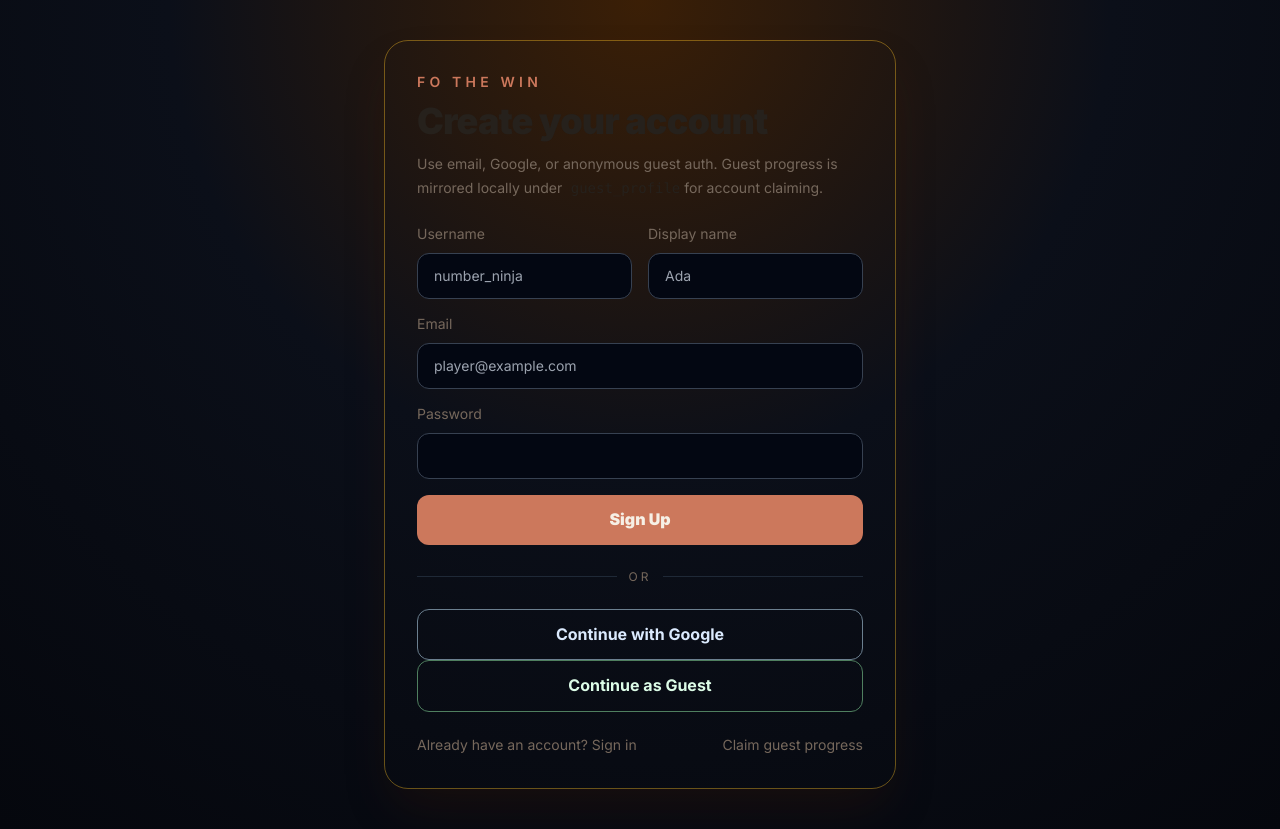
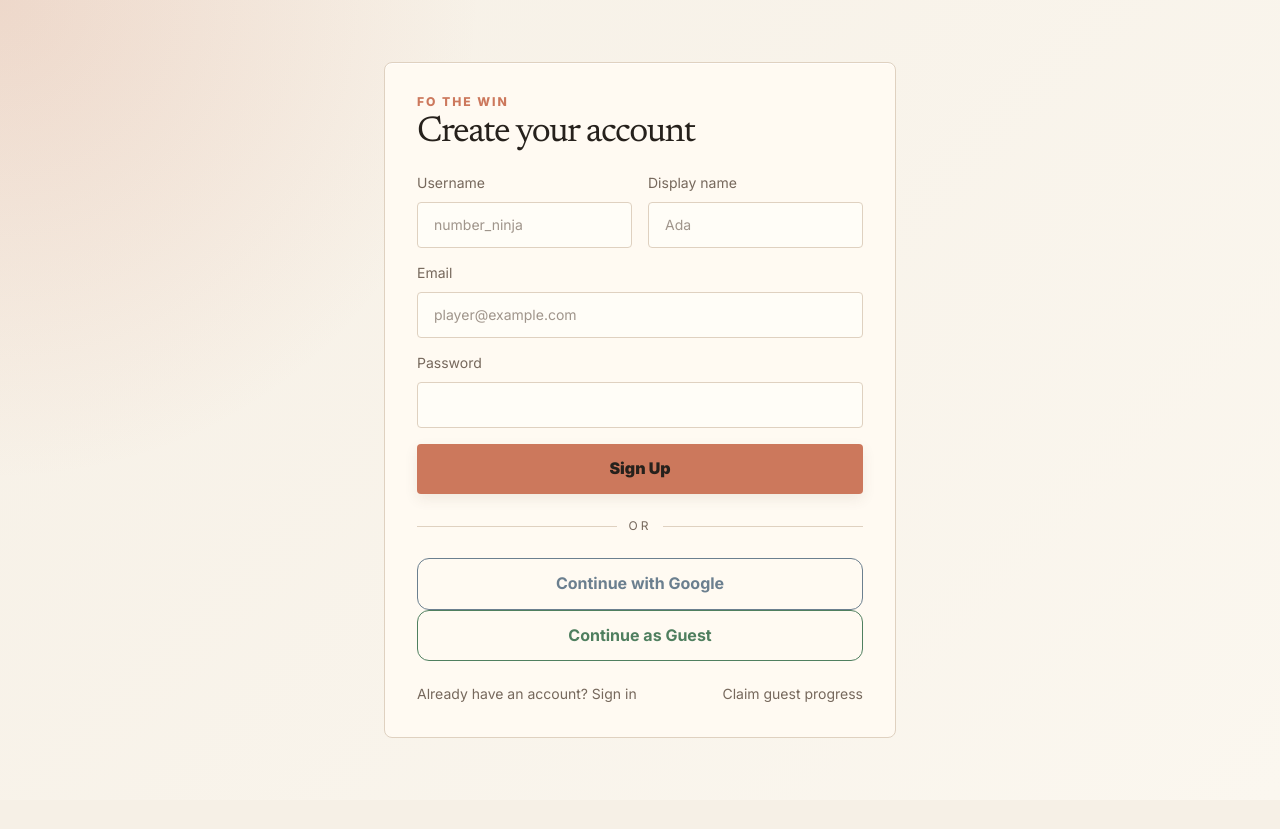
Before and after one commit to markandeyay/Fo-The-Win, a Next.js app: page /signup in a window 1280 px wide. After the commit the page ends 800 px from the top, so only its background shows below. Built offline with nearby package versions, Linux system fonts and the light colour scheme.

Commit message:
Design: Restyle auth surfaces

```diff
--- a/app/(auth)/claim/page.tsx
+++ b/app/(auth)/claim/page.tsx
@@ -80,33 +80,33 @@ export default function ClaimAccountPage() {
   }
 
   return (
-    <main className="min-h-screen bg-[radial-gradient(circle_at_top,#082f49_0,#0b0f19_42%,#05070d_100%)] px-6 py-10">
+    <main className="ftw-page-shell min-h-screen px-6 py-10">
       <div className="mx-auto flex min-h-[calc(100vh-5rem)] max-w-6xl items-center justify-center">
-        <div className="w-full max-w-xl rounded-3xl border border-ftw-info/40 bg-ftw-panel p-6 shadow-2xl md:p-8">
-          <p className="text-sm font-semibold uppercase tracking-[0.3em] text-ftw-info">
+        <div className="ftw-card w-full max-w-xl p-6 md:p-8">
+          <p className="ftw-label text-ftw-info">
             Claim account
           </p>
-          <h1 className="mt-2 text-4xl font-black">Keep your guest progress</h1>
+          <h1 className="ftw-display mt-2 text-4xl">Keep your guest progress</h1>
           <p className="mt-3 text-sm leading-6 text-ftw-muted">
             If you are currently playing as an anonymous guest, this upgrades the same auth
             user to email/password and copies local guest profile fields to your profile row.
           </p>
 
           {profile && (
-            <div className="mt-5 rounded-2xl border border-gray-800 bg-gray-950 p-4">
+            <div className="ftw-card-muted mt-5 p-4">
               <div className="text-xl font-black">{profile.display_name}</div>
               <div className="text-sm text-ftw-muted">@{profile.username}</div>
               <div className="mt-3 grid grid-cols-3 gap-2 text-center text-sm">
-                <div className="rounded-xl bg-ftw-panel p-3">
-                  <div className="font-black text-ftw-accent">{profile.xp}</div>
+                <div className="rounded-xl border border-ftw-line bg-ftw-raised p-3">
+                  <div className="ftw-number text-ftw-accent">{profile.xp}</div>
                   <div className="text-ftw-muted">XP</div>
                 </div>
-                <div className="rounded-xl bg-ftw-panel p-3">
-                  <div className="font-black text-ftw-accent">{profile.level}</div>
+                <div className="rounded-xl border border-ftw-line bg-ftw-raised p-3">
+                  <div className="ftw-number text-ftw-accent">{profile.level}</div>
                   <div className="text-ftw-muted">Level</div>
                 </div>
-                <div className="rounded-xl bg-ftw-panel p-3">
-                  <div className="font-black text-ftw-accent">{profile.rating}</div>
+                <div className="rounded-xl border border-ftw-line bg-ftw-raised p-3">
+                  <div className="ftw-number text-ftw-accent">{profile.rating}</div>
                   <div className="text-ftw-muted">Rating</div>
                 </div>
               </div>
@@ -120,7 +120,7 @@ export default function ClaimAccountPage() {
                 type="email"
                 value={email}
                 onChange={(event) => setEmail(event.target.value)}
-                className="rounded-xl border border-gray-700 bg-gray-950 px-4 py-3 text-ftw-text outline-none focus:border-ftw-info"
+                className="ftw-input"
                 required
               />
             </label>
@@ -130,19 +130,19 @@ export default function ClaimAccountPage() {
                 type="password"
                 value={password}
                 onChange={(event) => setPassword(event.target.value)}
-                className="rounded-xl border border-gray-700 bg-gray-950 px-4 py-3 text-ftw-text outline-none focus:border-ftw-info"
+                className="ftw-input"
                 minLength={6}
                 required
               />
             </label>
 
             {message && (
-              <div className="rounded-xl border border-ftw-info/40 bg-ftw-info/10 px-4 py-3 text-sm text-blue-100">
+              <div className="rounded-xl border border-ftw-info/40 bg-ftw-info/10 px-4 py-3 text-sm text-ftw-info">
                 {message}
               </div>
             )}
 
-            <button className="rounded-xl bg-ftw-info px-5 py-3 font-black text-white hover:bg-blue-400">
+            <button className="rounded-xl border border-ftw-info bg-ftw-info/10 px-5 py-3 font-black text-ftw-info transition hover:bg-ftw-info hover:text-ftw-panel">
               Claim Guest Account
             </button>
           </form>
--- a/app/(auth)/signin/page.tsx
+++ b/app/(auth)/signin/page.tsx
@@ -2,7 +2,7 @@ import { AuthPanel } from "@/components/auth/AuthPanel";
 
 export default function SignInPage() {
   return (
-    <main className="min-h-screen bg-[radial-gradient(circle_at_top,#3b1f06_0,#0b0f19_45%,#05070d_100%)] px-6 py-10">
+    <main className="ftw-page-shell min-h-screen px-6 py-10">
       <div className="mx-auto flex min-h-[calc(100vh-5rem)] max-w-6xl items-center justify-center">
         <AuthPanel mode="signin" />
       </div>
--- a/app/(auth)/signup/page.tsx
+++ b/app/(auth)/signup/page.tsx
@@ -2,7 +2,7 @@ import { AuthPanel } from "@/components/auth/AuthPanel";
 
 export default function SignUpPage() {
   return (
-    <main className="min-h-screen bg-[radial-gradient(circle_at_top,#3b1f06_0,#0b0f19_45%,#05070d_100%)] px-6 py-10">
+    <main className="ftw-page-shell min-h-screen px-6 py-10">
       <div className="mx-auto flex min-h-[calc(100vh-5rem)] max-w-6xl items-center justify-center">
         <AuthPanel mode="signup" />
       </div>
--- a/app/auth/callback/page.tsx
+++ b/app/auth/callback/page.tsx
@@ -9,7 +9,7 @@ export default function AuthCallbackPage() {
   return (
     <Suspense
       fallback={
-        <main className="min-h-screen bg-ftw-dark px-6 py-10 text-ftw-text">
+        <main className="ftw-page-shell min-h-screen px-6 py-10 text-ftw-text">
           <div className="mx-auto flex min-h-[calc(100vh-5rem)] max-w-xl items-center justify-center">
             Completing sign-in...
           </div>
@@ -69,13 +69,13 @@ function AuthCallbackClient() {
   }, [router, searchParams]);
 
   return (
-    <main className="min-h-screen bg-[radial-gradient(circle_at_top,#082f49_0,#0b0f19_42%,#05070d_100%)] px-6 py-10 text-ftw-text">
+    <main className="ftw-page-shell min-h-screen px-6 py-10 text-ftw-text">
       <div className="mx-auto flex min-h-[calc(100vh-5rem)] max-w-xl items-center justify-center">
-        <div className="rounded-3xl border border-ftw-info/40 bg-ftw-panel p-8 text-center shadow-2xl">
-          <p className="text-sm font-semibold uppercase tracking-[0.3em] text-ftw-info">
+        <div className="ftw-card p-8 text-center">
+          <p className="ftw-label text-ftw-info">
             Auth callback
           </p>
-          <h1 className="mt-3 text-3xl font-black">{message}</h1>
+          <h1 className="mt-3 font-serif text-3xl font-black">{message}</h1>
         </div>
       </div>
     </main>
--- a/components/auth/AuthPanel.tsx
+++ b/components/auth/AuthPanel.tsx
@@ -117,18 +117,14 @@ export function AuthPanel({ mode }: AuthPanelProps) {
   }
 
   return (
-    <div className="w-full max-w-lg rounded-3xl border border-amber-400/40 bg-ftw-panel/95 p-6 shadow-2xl shadow-amber-950/30 md:p-8">
+    <div className="ftw-card w-full max-w-lg p-6 md:p-8">
       <div className="mb-6">
-        <p className="text-sm font-semibold uppercase tracking-[0.3em] text-ftw-accent">
+        <p className="ftw-label text-ftw-accent">
           Fo The Win
         </p>
-        <h1 className="mt-2 text-4xl font-black tracking-tight text-ftw-text">
+        <h1 className="ftw-display mt-2 text-4xl text-ftw-text">
           {isSignup ? "Create your account" : "Enter the arena"}
         </h1>
-        <p className="mt-3 text-sm leading-6 text-ftw-muted">
-          Use email, Google, or anonymous guest auth. Guest progress is mirrored locally under
-          <span className="font-mono text-ftw-text"> guest_profile</span> for account claiming.
-        </p>
       </div>
 
       <form onSubmit={submit} className="flex flex-col gap-4">
@@ -139,7 +135,7 @@ export function AuthPanel({ mode }: AuthPanelProps) {
               <input
                 value={username}
                 onChange={(event) => setUsername(event.target.value)}
-                className="rounded-xl border border-gray-700 bg-gray-950 px-4 py-3 text-ftw-text outline-none transition focus:border-ftw-accent"
+                className="ftw-input"
                 placeholder="number_ninja"
                 required
               />
@@ -149,7 +145,7 @@ export function AuthPanel({ mode }: AuthPanelProps) {
               <input
                 value={displayName}
                 onChange={(event) => setDisplayName(event.target.value)}
-                className="rounded-xl border border-gray-700 bg-gray-950 px-4 py-3 text-ftw-text outline-none transition focus:border-ftw-accent"
+                className="ftw-input"
                 placeholder="Ada"
                 required
               />
@@ -163,7 +159,7 @@ export function AuthPanel({ mode }: AuthPanelProps) {
             type="email"
             value={email}
             onChange={(event) => setEmail(event.target.value)}
-            className="rounded-xl border border-gray-700 bg-gray-950 px-4 py-3 text-ftw-text outline-none transition focus:border-ftw-accent"
+            className="ftw-input"
             placeholder="player@example.com"
             required
           />
@@ -175,14 +171,14 @@ export function AuthPanel({ mode }: AuthPanelProps) {
             type="password"
             value={password}
             onChange={(event) => setPassword(event.target.value)}
-            className="rounded-xl border border-gray-700 bg-gray-950 px-4 py-3 text-ftw-text outline-none transition focus:border-ftw-accent"
+            className="ftw-input"
             minLength={6}
             required
           />
         </label>
 
         {message && (
-          <div className="rounded-xl border border-ftw-info/40 bg-ftw-info/10 px-4 py-3 text-sm text-blue-100">
+          <div className="rounded-xl border border-ftw-info/40 bg-ftw-info/10 px-4 py-3 text-sm text-ftw-info">
             {message}
           </div>
         )}
@@ -190,23 +186,23 @@ export function AuthPanel({ mode }: AuthPanelProps) {
         <button
           type="submit"
           disabled={isPending}
-          className="rounded-xl bg-ftw-accent px-5 py-3 font-black text-ftw-dark transition hover:bg-amber-300 disabled:cursor-not-allowed disabled:opacity-60"
+          className="ftw-button-primary"
         >
           {isSignup ? "Sign Up" : "Sign In"}
         </button>
       </form>
 
       <div className="my-6 flex items-center gap-3 text-xs uppercase tracking-[0.25em] text-ftw-muted">
-        <div className="h-px flex-1 bg-gray-800" />
+        <div className="h-px flex-1 bg-ftw-line" />
         or
-        <div className="h-px flex-1 bg-gray-800" />
+        <div className="h-px flex-1 bg-ftw-line" />
       </div>
 
       <button
         type="button"
         onClick={signInWithGoogle}
         disabled={isPending}
-        className="w-full rounded-xl border border-ftw-info bg-ftw-info/10 px-5 py-3 font-bold text-blue-100 transition hover:bg-ftw-info hover:text-white disabled:cursor-not-allowed disabled:opacity-60"
+        className="w-full rounded-xl border border-ftw-info bg-ftw-info/10 px-5 py-3 font-bold text-ftw-info transition hover:bg-ftw-info hover:text-ftw-panel disabled:cursor-not-allowed disabled:opacity-60"
       >
         Continue with Google
       </button>
@@ -215,7 +211,7 @@ export function AuthPanel({ mode }: AuthPanelProps) {
         type="button"
         onClick={continueAsGuest}
         disabled={isPending}
-        className="w-full rounded-xl border border-ftw-success bg-ftw-success/10 px-5 py-3 font-bold text-green-100 transition hover:bg-ftw-success hover:text-ftw-dark disabled:cursor-not-allowed disabled:opacity-60"
+        className="w-full rounded-xl border border-ftw-success bg-ftw-success/10 px-5 py-3 font-bold text-ftw-success transition hover:bg-ftw-success hover:text-ftw-panel disabled:cursor-not-allowed disabled:opacity-60"
       >
         Continue as Guest
       </button>
```
